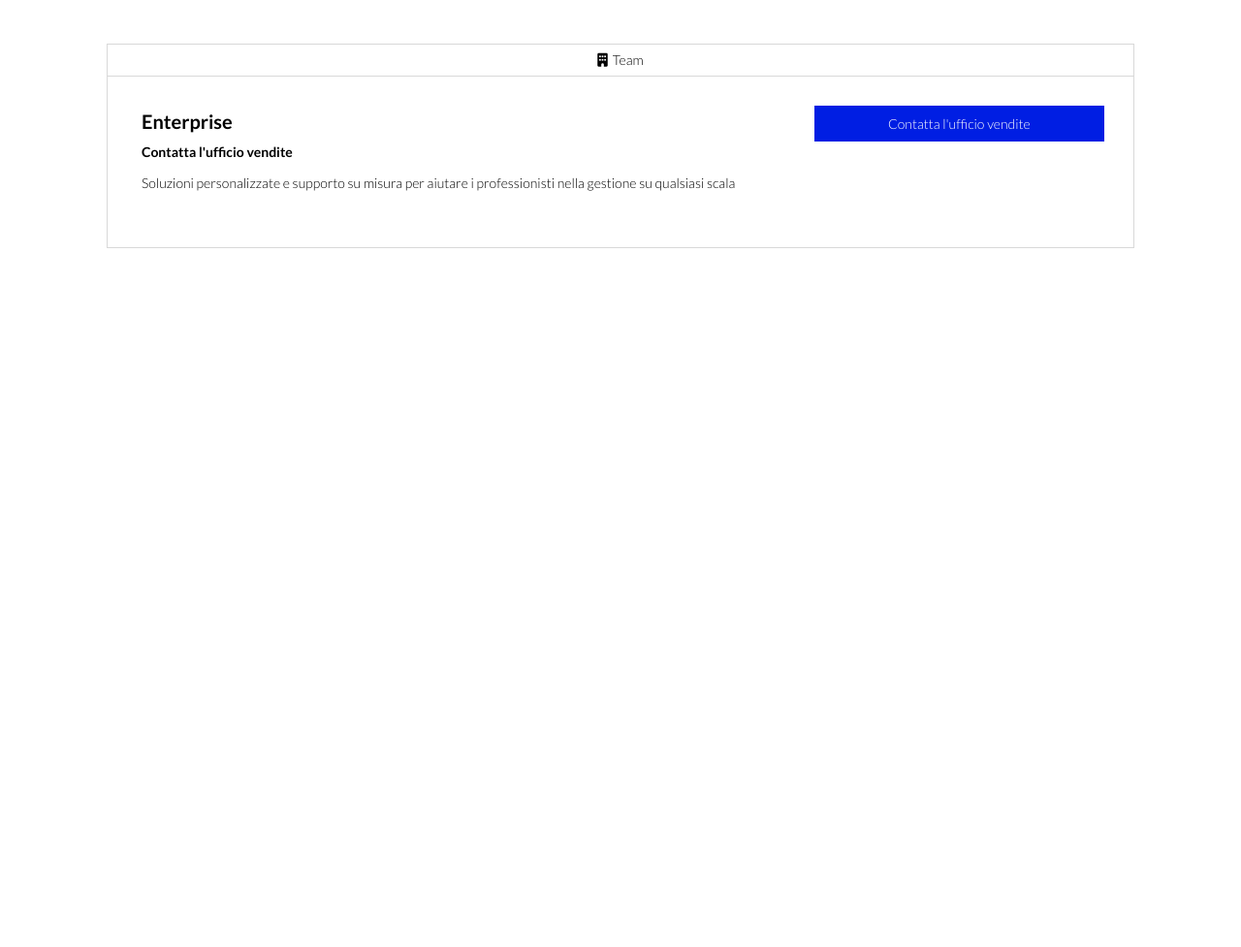
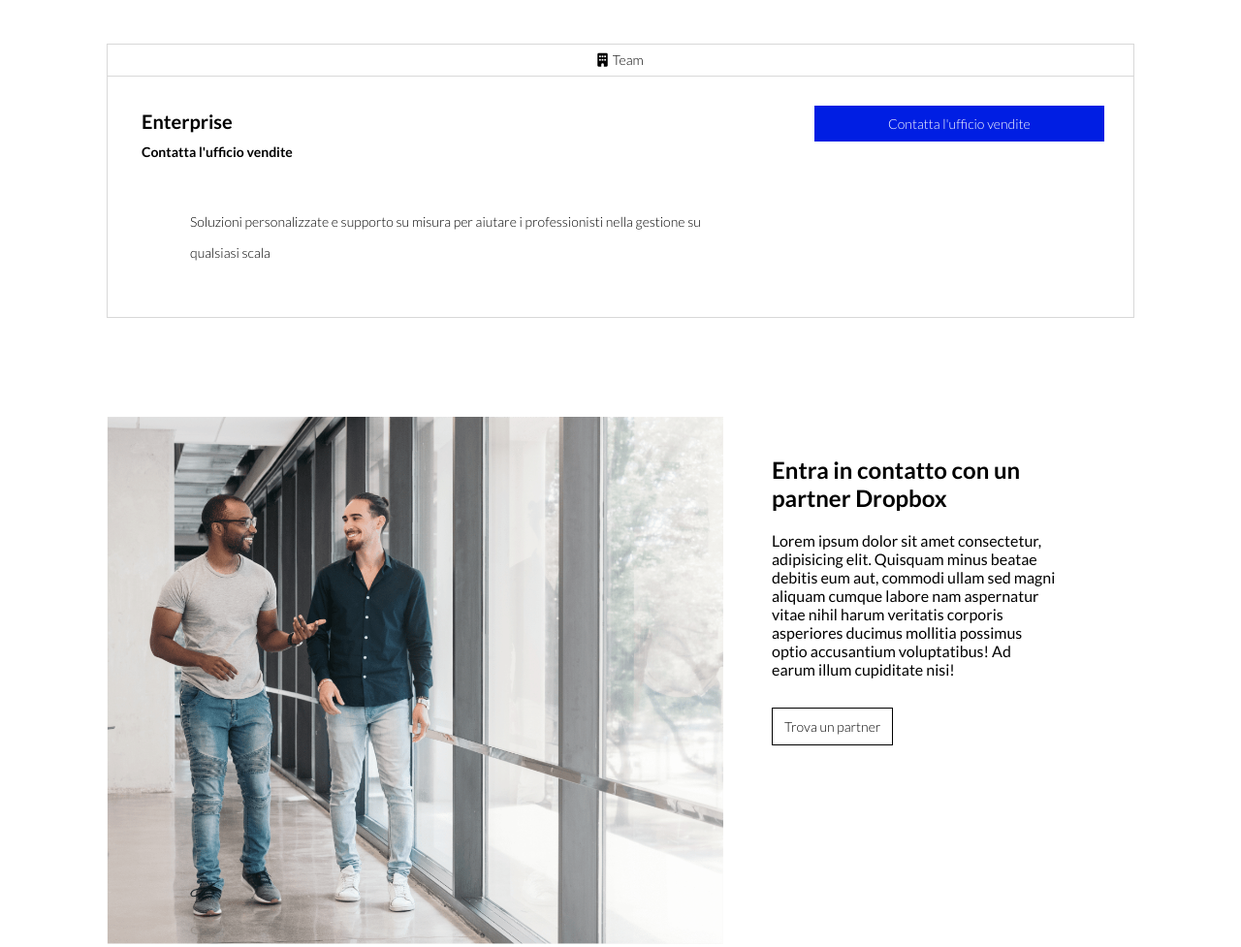
Before and after one commit to 0xelia/htmlcss-dropbox, a plain HTML site: page index.html in a window 1280 px wide. Shown: the part 1850-2827 px from the top of the page at 97% size. Before the commit the page ends 2106 px from the top, so only its background shows below. Drawn offline with Linux system fonts and the light colour scheme.

Commit message:
one image section

```diff
--- a/css/app.css
+++ b/css/app.css
@@ -16,6 +16,10 @@ a {
 
 img {
     max-width: 100%;
+}
+
+hr {
+    opacity: 0;
 }
 
 /* DEBUG */
@@ -251,6 +255,7 @@ body {
     margin: 30px 0;
     max-width: 100px;
     margin-left: 30px;
+    opacity: 100%;
 
 }
 
@@ -284,3 +289,39 @@ body {
 }
 
 /* CARD SECTION ENDS */
+
+/* SINGLE IMAGE SECTION */
+
+.single-image-section {
+    margin-top: 100px;
+}
+
+.single-image-section .col-3 {
+    flex-grow: 3;
+    flex-basis: 0;
+}
+
+.single-image-section .col-2 {
+    flex-grow: 2;
+    flex-basis: 0;
+
+}
+
+.card-description {
+    padding: 40px 80px 0 50px;
+}
+
+.card-description > h4 {
+    font-size: 24px;
+    font-weight: 700;
+    padding-bottom: 20px;
+}
+
+.card-description .button {
+    margin-top: 30px;
+    color: black;
+    background-color: transparent;
+    border: solid black 1px;
+    display: inline-block;
+
+}
--- a/index.html
+++ b/index.html
@@ -286,6 +286,31 @@
                     </div>
 
                 </div>
+                <hr>
+                <section class="single-image-section">
+                    <div class="container">
+                        <div class="row flex">
+                            <div class="col-3">
+                                <img src="img/img/partner.png" alt="">
+                            </div>
+                            <div class="col-2">
+                                <div class="card-description">
+                                    <h4>
+                                        Entra in contatto con un partner Dropbox
+                                    </h4>
+                                    <p>
+                                        Lorem ipsum dolor sit amet consectetur, adipisicing elit. Quisquam minus beatae debitis eum aut, commodi ullam sed magni aliquam cumque labore nam aspernatur vitae nihil harum veritatis corporis asperiores ducimus mollitia possimus optio accusantium voluptatibus! Ad earum illum cupiditate nisi!
+                                    </p>
+                                    <a href="#">
+                                        <div class="button">
+                                            Trova un partner
+                                        </div>
+                                    </a>
+                                </div>
+                            </div>
+                        </div>
+                    </div>
+                </section>
         </section>
     </main>
 </body>
```
